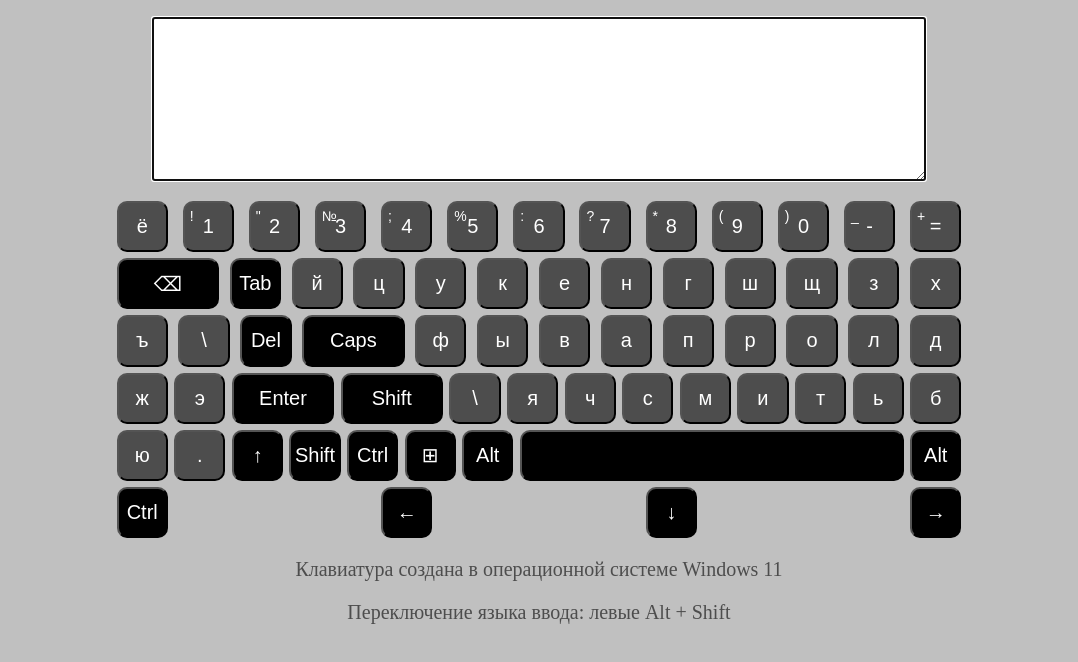
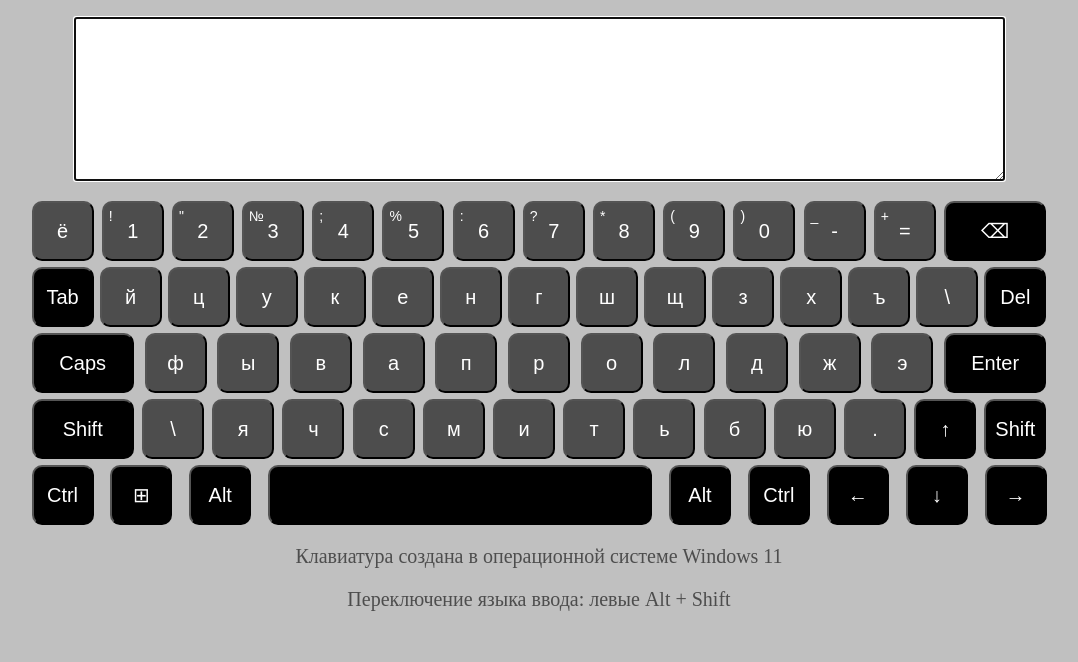
Before and after one commit to DonatArtihovich/virtual-keyboard, a website with bundled scripts: page index.html in a window 1280 px wide. Shown: the part 72-734 px from the top of the page, without its empty margins (101-1179 px from the left). Built offline with nearby package versions, Linux system fonts and the light colour scheme.

Commit message:
refactor: change relative sizes to absolute

```diff
--- a/style.css
+++ b/style.css
@@ -15,7 +15,6 @@ body {
 .keyboard-wrapper {
     margin: 0;
     padding: 0;
-    /* background-color: #414052;*/
 }
 
 .keyboard {
@@ -42,7 +41,7 @@ body {
 }
 
 .keyboard__text {
-    width: 60vw;
+    width: 925px;
     height: 158px;
     align-self: center;
     font-size: 30px;
@@ -56,7 +55,7 @@ body {
 }
 
 .keyboard__keys {
-    width: 66vw;
+    width: 1015px;
     display: flex;
     gap: 6px;
     flex-wrap: wrap;
@@ -64,8 +63,8 @@ body {
 }
 
 .keyboard__key {
-    width: 4vw;
-    height: 4vw;
+    width: 62px;
+    height: 60px;
     padding: 0;
     position: relative;
     border-radius: 10px;
```
